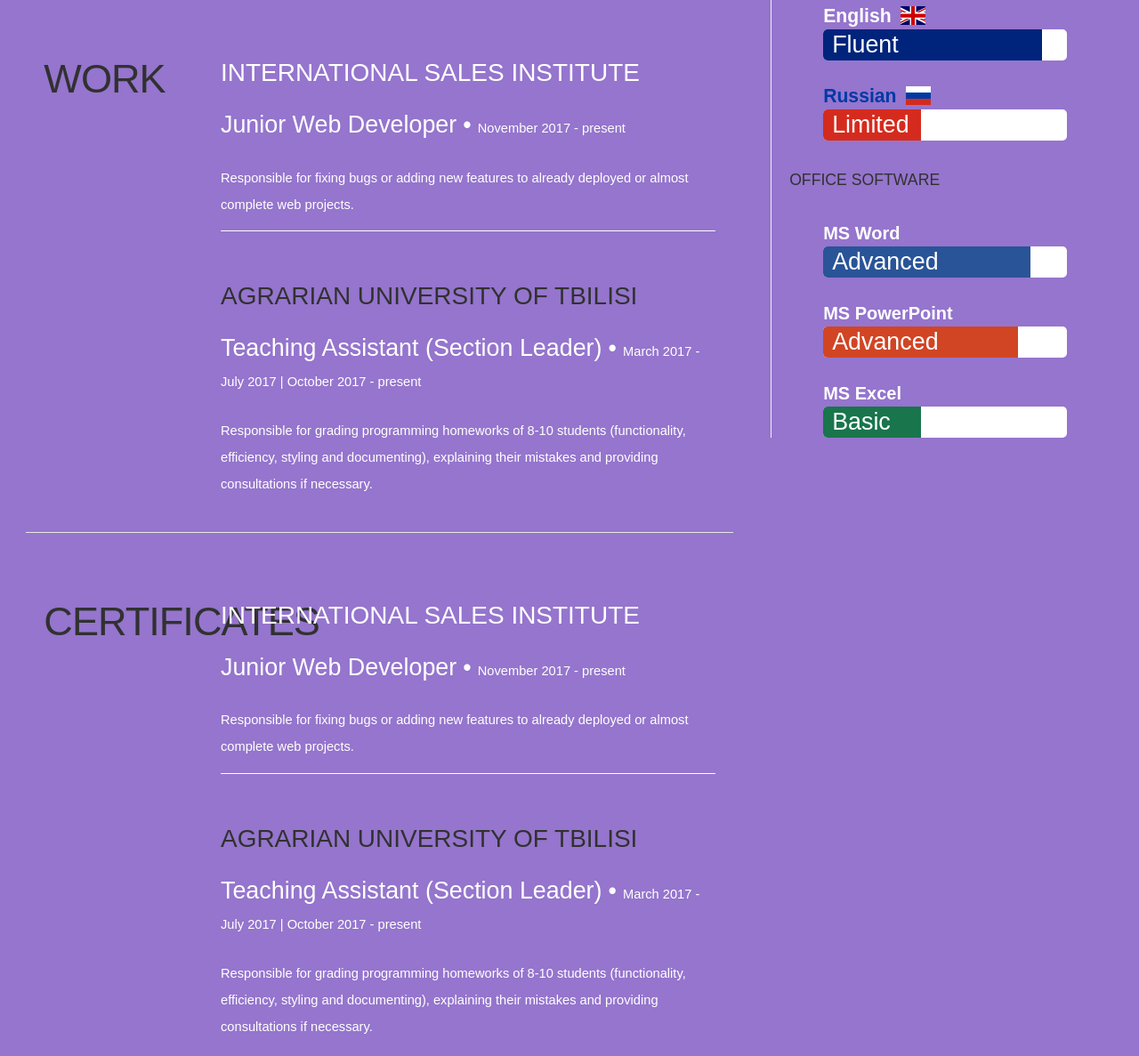
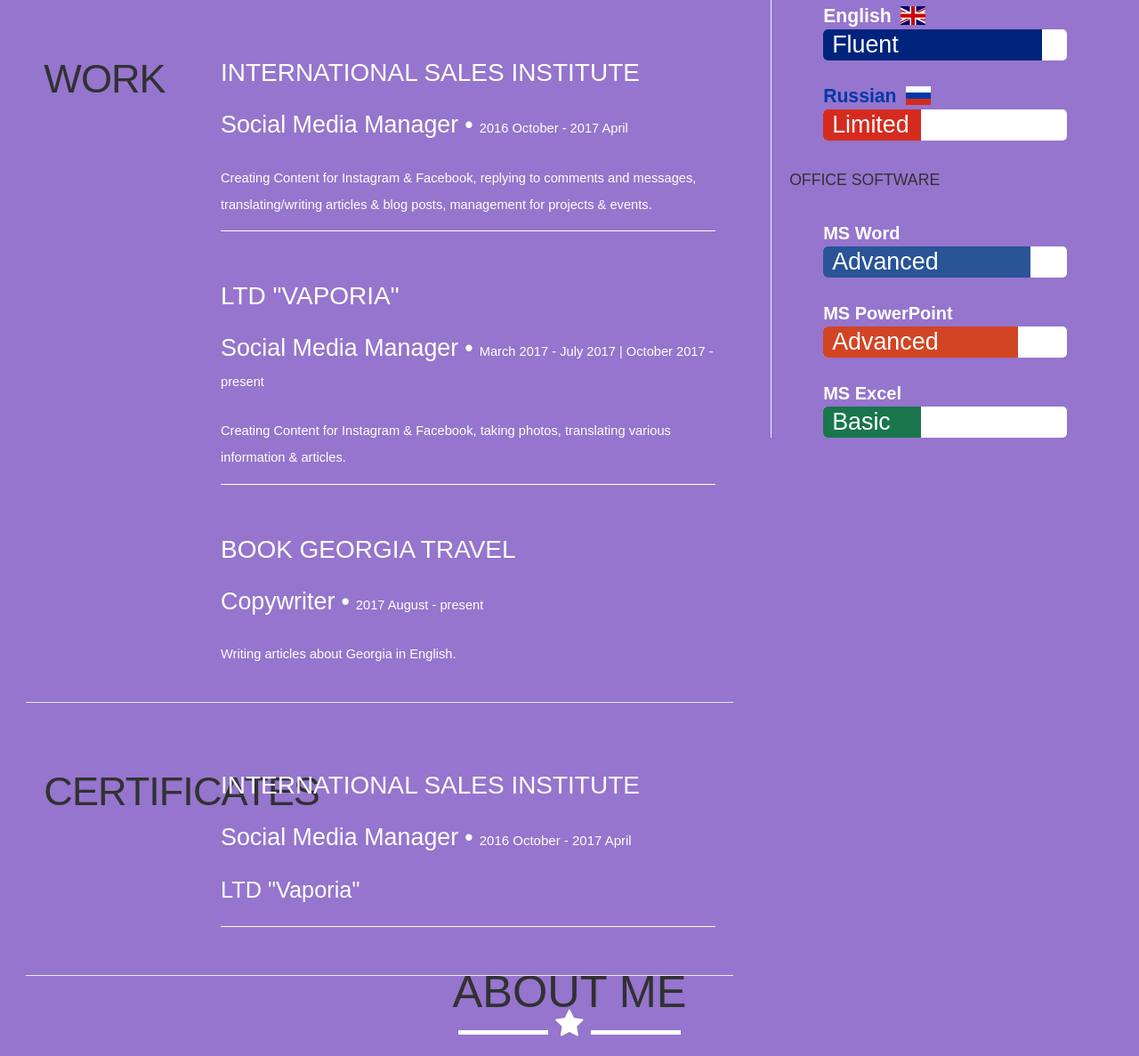
Before and after one commit to aneparidze/aneparidze.github.io, a website with bundled scripts: page index.html in a window 1280 px wide. Shown: the part 932-2119 px from the top of the page at 89% size. Built offline with nearby package versions, Linux system fonts and the light colour scheme.

Commit message:
ვააღოლ ჩემი

```diff
--- a/index.html
+++ b/index.html
@@ -85,7 +85,7 @@
     <div class="intro-text">
       <span class="name lang" key="name">Anano Neparidze </span>
       <hr class="star-light">
-      <span class="skills lang" key="software_dev">Social Media Manager</span>
+      <span class="skills lang" key="soc_media">Social Media Manager</span>
     </div>
   </div>
 </header>
@@ -145,13 +145,14 @@
 
               <div class="twelve columns">
 
-                <h3><a href="https://www.facebook.com/internationalsalesinstitute/" target="_blank" class="work_link">International
-                  Sales Institute</a></h3>
-                <p class="info"><span class="lang" key="jundev">Junior Web Developer</span>
-                  <span>&bull;</span> <em
-                          class="date lang" key="designge_date">2016 October - 2017 April</em></p>
+                <h3><a href="https://www.facebook.com/internationalsalesinstitute/" target="_blank"
+                       class="work_link lang" key="isi">
+                  International Sales Institute</a>
+                </h3>
+                <p class="info"><span class="lang" key="soc_media">Social Media Manager</span>
+                  <span>&bull;</span> <em class="date lang" key="isi_date">2016 October - 2017 April</em></p>
 
-                <p class="lang" key="designge">
+                <p class="lang" key="isi_desc">
 
                   Creating Content for Instagram & Facebook, replying to comments and messages, translating/writing
                   articles & blog posts, management for projects & events.
@@ -167,16 +168,38 @@
 
               <div class="twelve columns">
 
-                <h3 class="lang" key="agruni">Free University of Tbilisi</h3>
-                <p class="info"><span class="lang" key="seclead">Teaching Assistant (Section Leader)</span>
+                <h3>
+                  <a href="http://vaporia.ge/" target="_blank" class="work_link lang" key="vaporia_name">LTD
+                    Vaporia</a></h3>
+                <p class="info"><span class="lang" key="soc_med">Social Media Manager</span>
                   <span>&bull;</span> <em
-                          class="date lang" key="seclead_date">March 2017 - July 2017 | October 2017 - present</em>
+                          class="date lang" key="seclead_date">2016 December - present</em>
                 </p>
 
-                <p class="lang" key="seclead_description">
-                  Responsible for grading programming homeworks of 8-10 students (functionality, efficiency,
-                  styling and documenting), explaining their mistakes and providing consultations
-                  if necessary.
+                <p class="lang" key="vaporia_descr">
+                  Creating Content for Instagram & Facebook, taking photos, translating various information & articles.
+                </p>
+
+              </div>
+
+            </div> <!-- item end -->
+            <div style="border-bottom: solid white 1px"></div>
+            <br>
+            <div class="row item">
+
+              <div class="twelve columns">
+
+                <h3>
+                  <a href="http://bookgeorgiatravel.com/" target="_blank" class="work_link">
+                    Book Georgia Travel
+                  </a></h3>
+                <p class="info"><span class="lang" key="cpywrt">Copywriter</span>
+                  <span>&bull;</span> <em
+                          class="date lang" key="bookgeo_date">2017 August - present</em>
+                </p>
+
+                <p class="lang" key="bookgeo_descr">
+                  Writing articles about Georgia in English.
                 </p>
 
               </div>
@@ -187,7 +210,7 @@
           </div> <!-- main-col end -->
 
         </div> <!-- End Work -->
-        <div class="row work">
+        <div class="row certificates">
 
           <div class="three columns header-col">
             <h1><span class="lang" key="certificates">Certificates</span></h1>
@@ -201,11 +224,11 @@
 
                 <h3><a href="https://www.facebook.com/internationalsalesinstitute/" target="_blank" class="work_link">International
                   Sales Institute</a></h3>
-                <p class="info"><span class="lang" key="jundev">Junior Web Developer</span>
+                <p class="info"><span class="lang" key="soc_media">Junior Web Developer</span>
                   <span>&bull;</span> <em
-                          class="date lang" key="designge_date">2016 October - 2017 April</em></p>
+                          class="date">2016 October - 2017 April</em></p>
 
-                <p class="lang" key="designge">
+                <p class="lang" key="vaporia_name">
 
                   Creating Content for Instagram & Facebook, replying to comments and messages, translating/writing
                   articles & blog posts, management for projects & events.
@@ -217,25 +240,6 @@
             </div> <!-- item end -->
             <div style="border-bottom: solid white 1px"></div>
             <br>
-            <div class="row item">
-
-              <div class="twelve columns">
-
-                <h3 class="lang" key="agruni">Free University of Tbilisi</h3>
-                <p class="info"><span class="lang" key="seclead">Teaching Assistant (Section Leader)</span>
-                  <span>&bull;</span> <em
-                          class="date lang" key="seclead_date">March 2017 - July 2017 | October 2017 - present</em>
-                </p>
-
-                <p class="lang" key="seclead_description">
-                  Responsible for grading programming homeworks of 8-10 students (functionality, efficiency,
-                  styling and documenting), explaining their mistakes and providing consultations
-                  if necessary.
-                </p>
-
-              </div>
-
-            </div> <!-- item end -->
 
 
           </div> <!-- main-col end -->
--- a/js/translate.js
+++ b/js/translate.js
@@ -7,7 +7,7 @@
 const DICTIONARY = {
     '': {'en': '', 'ge': ''},
     'name': {'en': 'Anano Neparidze', 'ge': 'ანანო ნეფარიძე'},
-    'software_dev': {'en': 'Social Media Manager', 'ge': 'სოციალური მედიის მენეჯერი'},
+    'soc_media': {'en': 'Social Media Manager', 'ge': 'სოციალური მედიის მენეჯერი'},
     'edu': {'en': 'Education', 'ge': 'განათლება'},
     'agruni': {'en': 'Agrarian University Of Tbilisi', 'ge': 'თბილისის აგრარული უნივერსიტეტი'},
     'degree': {'en': 'Liberal Arts', 'ge': 'თავისუფალი მეცნიერებები'},
@@ -81,17 +81,36 @@
     'office_software': {'en': 'Office Software', 'ge': 'საოფისე პროგრამები'},
     'around_web': {'en': 'Around the Web', 'ge': 'მიპოვეთ ინტერნეტში'},
     'email_me': {'small': true, 'en': 'Email me at', 'ge': 'მომწერეთ ელ-ფოსტაზე '},
+    'isi': {'en': 'International Sales Institute', 'ge': 'საერთაშორისო გაყიდვების ინსტიტუტი'},
     'jundev': {'en': 'Junior Web Developer', 'ge': 'უმცროსი ვებ დეველოპერი'},
-    'designge': {
+    'isi_desc': {
         'small': true,
-        'en': 'Responsible for fixing bugs or adding new features to already deployed or almost complete web\n' +
-        '                  projects.', 'ge': 'პასუხისმგებელი დასრულებულ ან თითქმის დასრულებულ პროექტებში ' +
-        'ბაგების გასწორებასა და ახალი ფუნქციონალის დამატებაზე.'
-    }, 'designge_date': {
-        'en': 'November 2017 - present',
-        'ge': 'ნოემბერი 2017 - დღემდე',
+        'en': 'Creating Content for Instagram & Facebook, replying to comments and messages, translating/writing\n' +
+        '                  articles & blog posts, management for projects & events.',
+        'ge': 'კონტენტის შექმნა ინსტაგრამისა და ფეისბუქის გვერდებისთვის,  შეტყობინებებსა და კომენტარებზე პასუხების გაცემა' +
+        ', სტატიების თარგმნა/წერა ბლოგისთვის, საორგანიზაციო საკითხები ღონისძიებებთან დაკავშირებით.'
+    }, 'isi_date': {
+        'en': '2016 October - 2017 April',
+        'ge': 'ოქტომბერი 2016 - აპრილი 2017',
         'small': true
     },
+    'vaporia_name': {'en': 'LTD "Vaporia"', 'ge': 'შპს. "ვეიფორია"'},
+    'vaporia_descr': {
+        'small': true,
+        'en': 'Creating Content for Instagram & Facebook, taking photos, translating various information & articles.',
+        'ge': 'კონტენტის შექმნა ინსტაგრამისა და ფეისბუქ გვერდებისთვის, ფოტოების გადაღება, სხვადასხვა ინფორმაციისა და სტატიების თარგმნა.'
+    },
+    'vaporia_date': {
+        'small': true,
+        'en': '2016 December - present',
+        'ge': 'დეკემბერი 2016 - დღემდე'
+    },
+    'cpywrt': {'en': 'Copywriter', 'ge': 'ქოფირაითერი'},
+    'bookgeo_descr': {
+        'small': true,
+        'en': 'Writing articles about Georgia in English.\n',
+        'ge': 'სტატიების წერა ინგლისურად საქართველოს სხვადასხვა კუთხეზე.'
+    }, 'bookgeo_date': {'en': '2017 August - present', 'ge': 'აგვისტო 2017 - დღემდე', 'small': true}
 
 };
 
```
